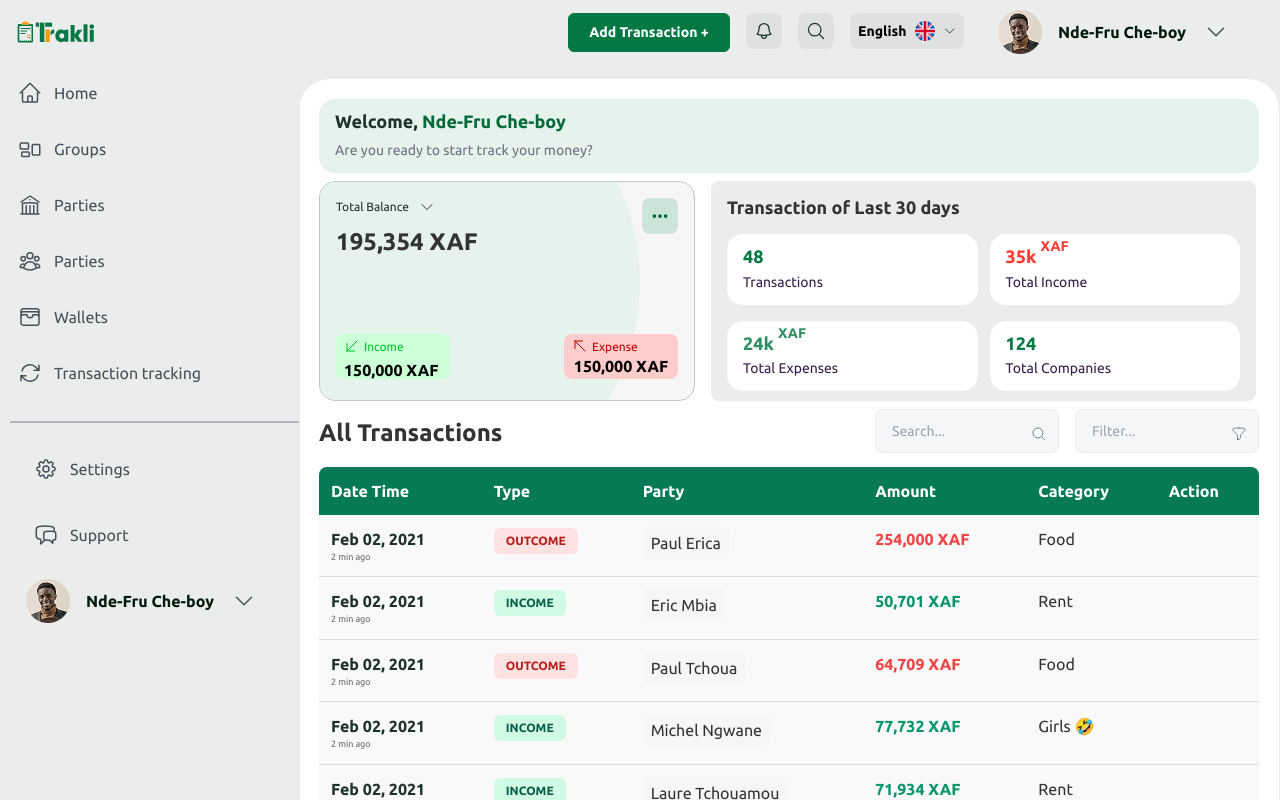
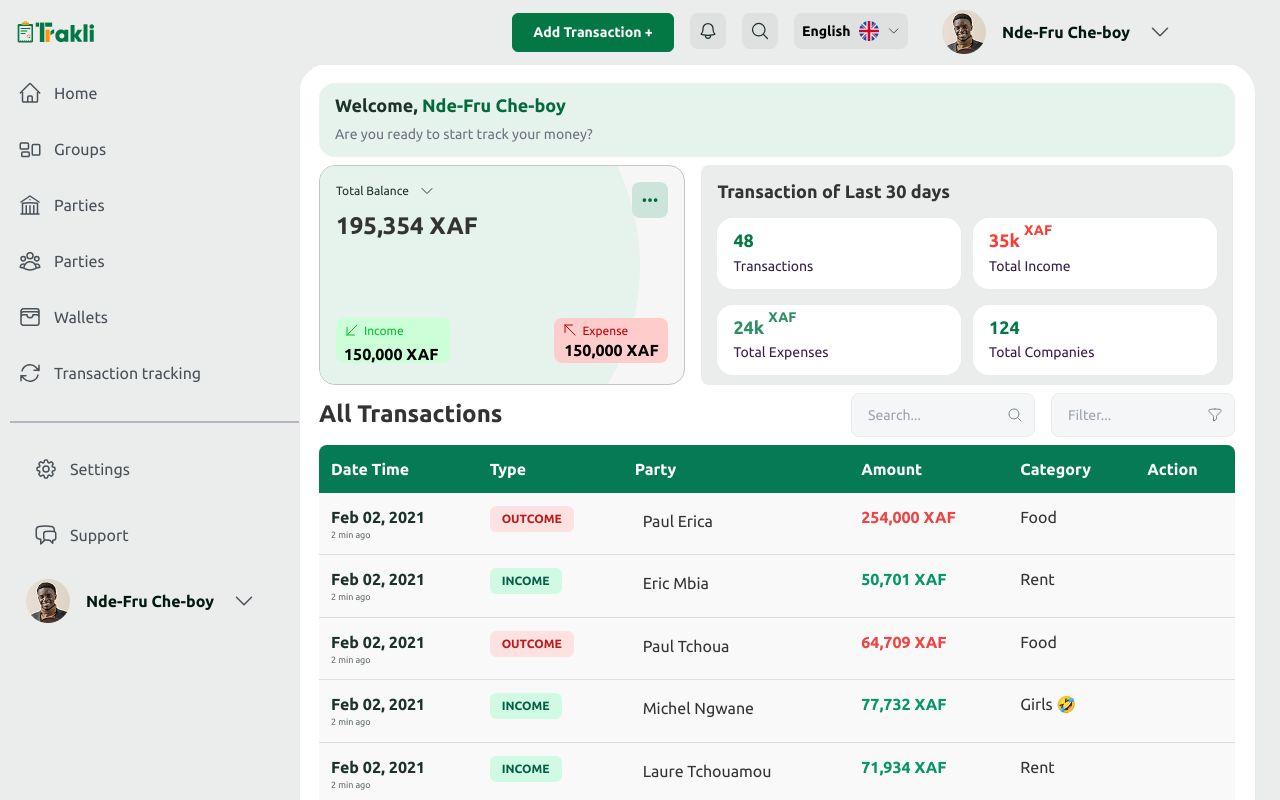
Before and after one commit to trakli/webui, a Nuxt app: page /dashboard in a window 1280 px wide. Built offline with nearby package versions, Linux system fonts and the light colour scheme.

Commit message:
style: Improve SCSS nesting and organization
- Refactor SCSS nesting in DashboardContentSection and TTableComponent
- Clean up and organize SCSS structure
- Resolve linting issues in SCSS files

```diff
--- a/components/DashboardContentSection.vue
+++ b/components/DashboardContentSection.vue
@@ -19,29 +19,29 @@ import WalletCard from './WalletCard.vue';
 @use '~/assets/_variables' as *;
 
 .dashboard-content {
-  width: 100%;
+  width: calc(100% - 1.5rem);
   max-width: 1400px;
   min-height: calc(100vh - 100px);
   background-color: $bg-white;
   border-radius: 2rem;
   border: 1px solid $bg-gray;
-  margin: 1rem 1.5rem;
-  padding: 1rem;
+  margin: 0 1.5rem 1rem;
+  padding: 1.5rem;
   box-sizing: border-box;
   overflow: hidden;
 
   @media (min-width: 768px) {
     padding: 1.25rem;
   }
-}
 
-.dashboard-content-container {
+  &-container {
     display: flex;
     flex-direction: column;
     width: 100%;
     gap: 0.5rem;
     margin: 0;
     padding: 0;
+  }
 }
 
 .balance-card-container {
@@ -58,18 +58,20 @@ import WalletCard from './WalletCard.vue';
     align-items: stretch;
   }
 
-  /* WalletCard - 40% width */
+  // WalletCard - 40% width
   & > :first-child {
     flex: 0 0 100%;
+
     @media (min-width: 768px) {
       flex: 0 0 40%;
       max-width: 40%;
     }
   }
 
-  /* TransactionCard - 60% width */
+  // TransactionCard - 60% width
   & > :last-child {
     flex: 0 0 100%;
+
     @media (min-width: 768px) {
       flex: 0 0 58%;
       max-width: 58%;
--- a/components/TNavbar.vue
+++ b/components/TNavbar.vue
@@ -38,7 +38,7 @@ import { MagnifyingGlassIcon, BellIcon, ChevronDownIcon } from '@heroicons/vue/2
   justify-content: space-between;
   align-items: center;
   height: 65px;
-  padding: 0 1.5rem;
+  padding: 0 5rem;
   background-color: $bg-gray;
   border-bottom: 1px solid #e9ecef;
   position: fixed;
--- a/components/TSidebar.vue
+++ b/components/TSidebar.vue
@@ -128,6 +128,7 @@ import Logo from './Logo.vue';
   left: 0;
   top: 0;
   overflow-y: auto;
+  overflow-x: hidden;
   box-sizing: border-box;
   transition: width 0.3s ease;
 
--- a/components/TTableComponent.vue
+++ b/components/TTableComponent.vue
@@ -147,14 +147,15 @@ const transactions = ref([
 <style lang="scss" scoped>
 @use '~/assets/_variables' as *;
 
-.table-container {
+.table {
+  &-container {
     width: 100%;
     max-width: 100%;
     gap: 8px;
     overflow: hidden;
   }
 
-.table-heading {
+  &-heading {
     display: flex;
     flex-direction: column;
     gap: 1rem;
@@ -165,12 +166,13 @@ const transactions = ref([
       justify-content: space-between;
       align-items: center;
     }
-}
 
-.table-heading-text {
+    &-text {
       font-weight: $font-bold;
       font-size: $font-size-2xl;
       margin-bottom: 0;
+    }
+  }
 }
 
 .input-controls {
@@ -189,24 +191,22 @@ const transactions = ref([
 .filter-container {
   position: relative;
   width: 100%;
-  height: 50px;
+  height: 44px;
   min-width: 160px;
 
   @media (min-width: 640px) {
     width: 184px;
   }
-}
 
   .search-input,
   .filter-input {
     width: 100%;
-  height: 44px;
-  background-color: #f5f6f7;
+    height: 100%;
     padding: 8px 36px 8px 16px;
     border: 1px solid $bg-gray;
     border-radius: $radius-lg;
     font-size: $font-size-sm;
-  outline: none;
+    background-color: #f5f6f7;
     transition: border-color 0.2s ease;
     box-sizing: border-box;
 
@@ -215,8 +215,10 @@ const transactions = ref([
     }
 
     &:focus {
+      outline: none;
       border-color: #3b82f6;
       box-shadow: 0 0 0 3px rgba(59, 130, 246, 0.1);
+    }
   }
 }
 
@@ -241,18 +243,13 @@ const transactions = ref([
   -webkit-overflow-scrolling: touch; /* Smooth scrolling on iOS */
 }
 
-.table {
-  width: 100%;
-  min-width: 100%;
-  table-layout: auto;
-}
-
 .custom-table {
   width: 100%;
   min-width: 100%;
   border-collapse: collapse;
   font-family: $font-family-sans;
   table-layout: auto;
+
   th,
   td {
     white-space: nowrap;
@@ -275,15 +272,17 @@ const transactions = ref([
     vertical-align: top;
   }
 
-  .date-main {
+  .date {
+    &-main {
       color: #1d3229;
       font-weight: $font-bold;
     }
 
-  .date-sub {
+    &-sub {
       font-size: 9px;
       font-weight: $font-normal;
       color: #646b6b;
+    }
   }
 
   .type-badge {
@@ -292,33 +291,34 @@ const transactions = ref([
     font-weight: bold;
     font-size: 12px;
     display: inline-block;
-  }
 
-  .income {
+    &.income {
       background-color: #d1fae5;
       color: #065f46;
     }
 
-  .outcome {
+    &.outcome {
       background-color: #fee2e2;
       color: #b91c1c;
     }
+  }
 
   .party {
-    background-color: #f5f6f7;
     padding: 4px 8px;
     border-radius: 6px;
     display: inline-block;
   }
 
-  .amount-income {
+  .amount {
+    &-income {
       color: #059669;
       font-weight: bold;
     }
 
-  .amount-outcome {
+    &-outcome {
       color: #ef4444;
       font-weight: bold;
+    }
   }
 
   .actions {
@@ -330,10 +330,11 @@ const transactions = ref([
     cursor: pointer;
   }
 
-  .action-icon-eye {
+  .action-icon {
+    &-eye,
+    &-attach {
       width: 20px;
       height: 20px;
-    color: #047844;
 
       svg {
         width: 100%;
@@ -343,16 +344,12 @@ const transactions = ref([
       }
     }
 
-  .action-icon-attach {
-    width: 20px;
-    height: 20px;
+    &-eye {
+      color: #047844;
+    }
+
+    &-attach {
       color: #2d9cdb;
-
-    svg {
-      width: 100%;
-      height: 100%;
-      stroke: currentColor;
-      fill: none;
     }
   }
 }
```
Lines whose indentation alone changed are shown as unchanged.
